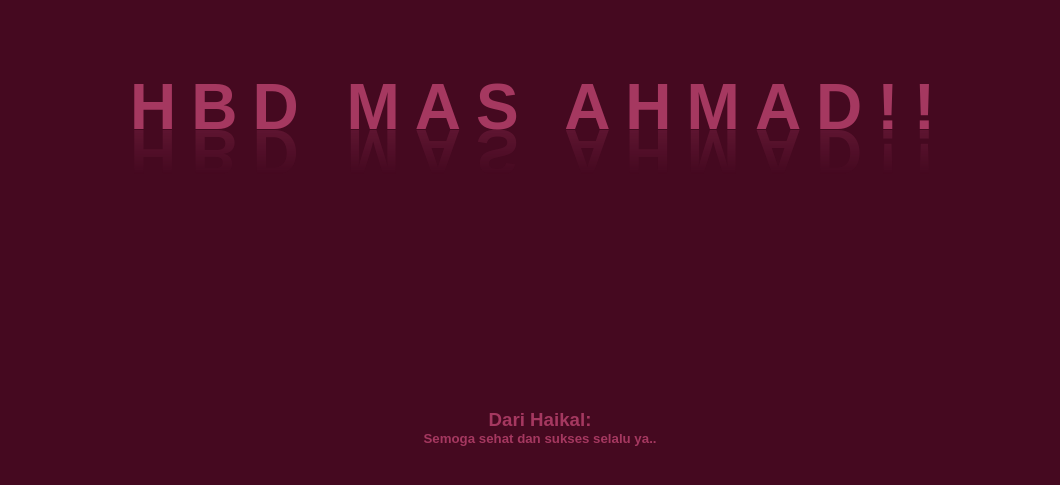
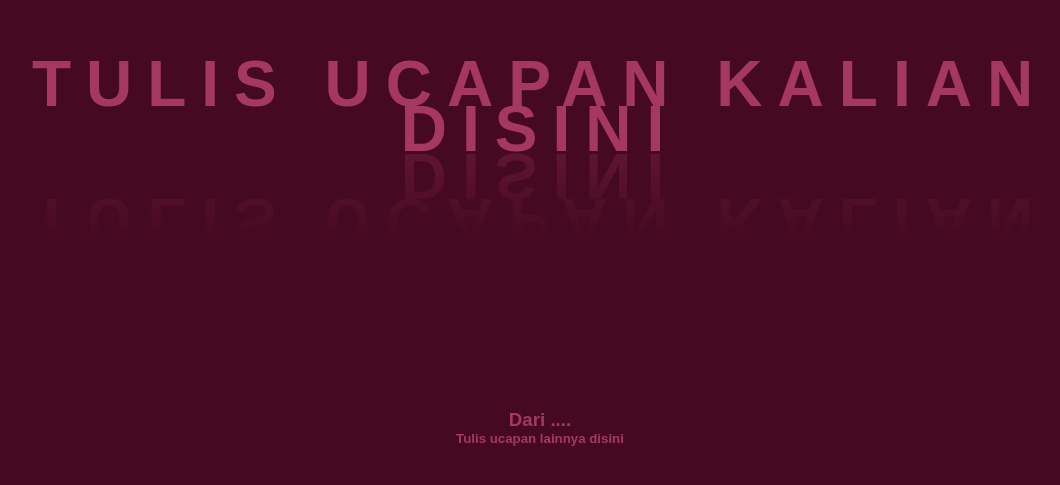
Before and after one commit to HaikalDev27/TemplateUcapan, a plain HTML site: page index.html in a window 1280 px wide. Shown: the part 293-778 px from the top of the page, without its empty margins (100-1160 px from the left). Drawn offline with Linux system fonts and the light colour scheme.

Commit message:
Update index.html

```diff
--- a/index.html
+++ b/index.html
@@ -4,16 +4,16 @@
     <meta charset="UTF-8">
     <meta http-equiv="X-UA-Compatible" content="ie=edge">
     <meta name="viewport" content="width=device-width, initial-scale=1.0">
-    <title>Klik link</title>
+    <title>Judul kalian</title>
     <link rel="stylesheet" href="https://cdnjs.cloudflare.com/ajax/libs/font-awesome/5.15.3/css/all.min.css">
     <link rel="stylesheet" href="style.css">
 </head>
 <body>
-    <h2 contenteditable="true">HBD Mas Ahmad!!</h2>
+    <h2>Tulis ucapan kalian disini</h2>
 
     <div class="WaterMark1">
-        <h3>Dari Haikal:</h3>
-        <h5>Semoga sehat dan sukses selalu ya..</h5>
+        <h3>Dari ....</h3>
+        <h5>Tulis ucapan lainnya disini</h5>
     </div>
 </body>
 </html>
```
